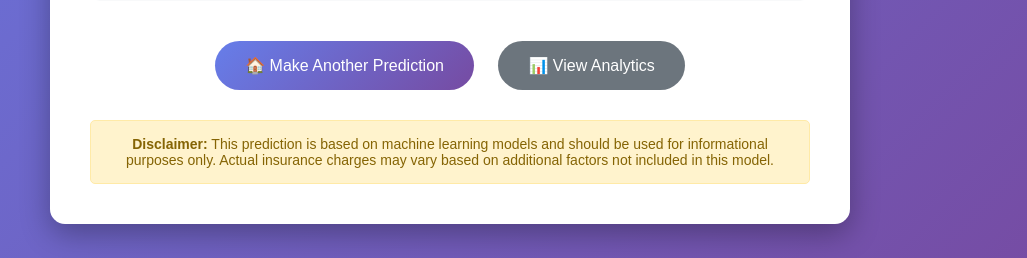
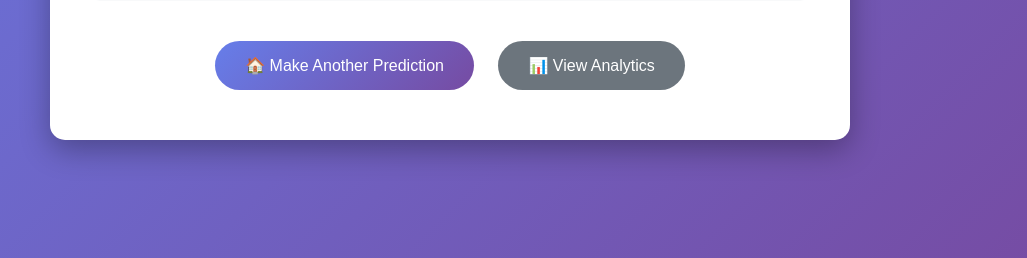
Before and after one commit to Divyansh9007/Health-Insurance-Claim-Prediction, a Flask app: template templates/result.html in a window 1280 px wide. Shown: the part 542-800 px from the top of the page, without its empty margins (190-1217 px from the left). Run offline with Flask 3, Linux system fonts and the light colour scheme; the template is opened without the code that fills it, so the values that code supplies are empty.

Commit message:
fixed result.html

```diff
--- a/templates/result.html
+++ b/templates/result.html
@@ -164,9 +164,7 @@
             <a href="/analytics" class="btn btn-secondary">📊 View Analytics</a>
         </div>
 
-        <div class="disclaimer">
-            <strong>Disclaimer:</strong> This prediction is based on machine learning models and should be used for informational purposes only. Actual insurance charges may vary based on additional factors not included in this model.
-        </div>
+
     </div>
 </body>
 </html>
```
